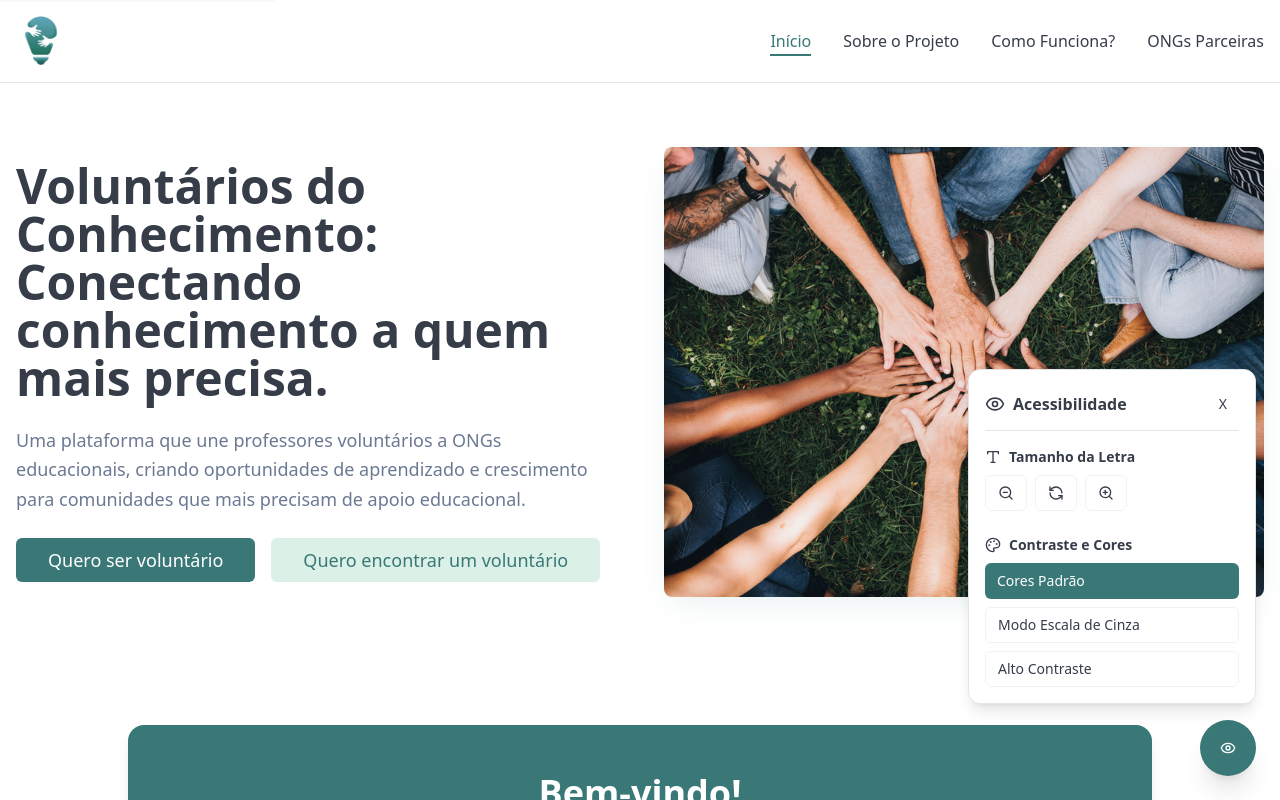
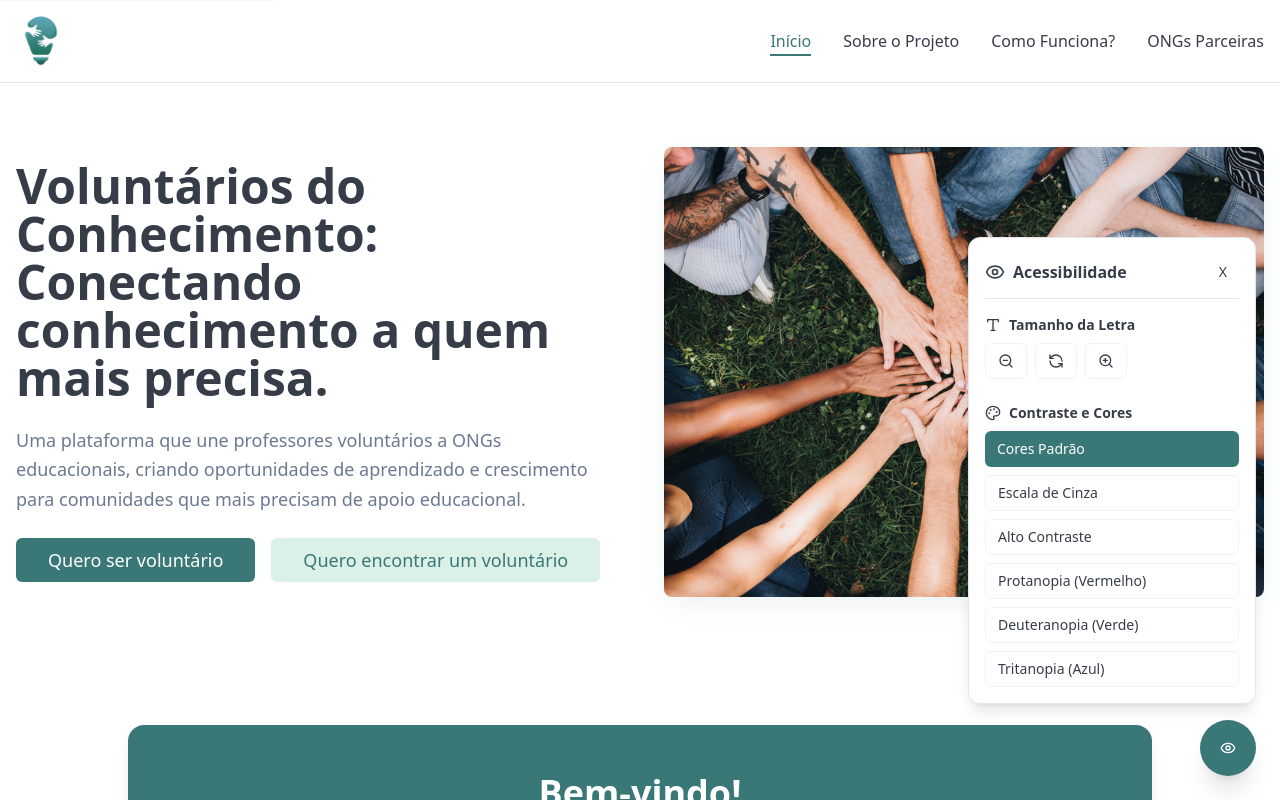
Before and after one commit to Yasfls/Projeto-Integrador-Acessibilidade, a React (Vite) app in the folder Front-End/: page / in a window 1280 px wide. Both pictures are taken after a click on the button "Abrir menu de acessibilidade". Shown: the top 800 px of the page. Built offline with nearby package versions, Linux system fonts and the light colour scheme.

Commit message:
adicionando mais 3 tipos de daltonismo

```diff
--- a/Front-End/src/components/AccessibilityMenu.tsx
+++ b/Front-End/src/components/AccessibilityMenu.tsx
@@ -12,6 +12,15 @@ export function AccessibilityMenu() {
     daltonismMode,
     setDaltonismMode
   } = useAccessibility();
+
+  const colorModes = [
+    { mode: 'none', label: 'Cores Padrão' },
+    { mode: 'grayscale', label: 'Escala de Cinza' },
+    { mode: 'high-contrast', label: 'Alto Contraste' },
+    { mode: 'protanopia', label: 'Protanopia (Vermelho)' },
+    { mode: 'deuteranopia', label: 'Deuteranopia (Verde)' },
+    { mode: 'tritanopia', label: 'Tritanopia (Azul)' },
+  ] as const;
 
   return (
     <div className="fixed bottom-6 right-6 z-[9999]">
@@ -47,30 +56,17 @@ export function AccessibilityMenu() {
               <Palette className="w-4 h-4" /> Contraste e Cores
             </span>
             <div className="flex flex-col gap-2">
-              <Button
-                variant={daltonismMode === 'none' ? 'default' : 'outline'}
-                size="sm"
-                className="w-full justify-start"
-                onClick={() => setDaltonismMode('none')}
-              >
-                Cores Padrão
-              </Button>
-              <Button
-                variant={daltonismMode === 'grayscale' ? 'default' : 'outline'}
-                size="sm"
-                className="w-full justify-start"
-                onClick={() => setDaltonismMode('grayscale')}
-              >
-                Modo Escala de Cinza
-              </Button>
-              <Button
-                variant={daltonismMode === 'high-contrast' ? 'default' : 'outline'}
-                size="sm"
-                className="w-full justify-start"
-                onClick={() => setDaltonismMode('high-contrast')}
-              >
-                Alto Contraste
-              </Button>
+              {colorModes.map(({ mode, label }) => (
+                <Button
+                  key={mode}
+                  variant={daltonismMode === mode ? 'default' : 'outline'}
+                  size="sm"
+                  className="w-full justify-start"
+                  onClick={() => setDaltonismMode(mode)}
+                >
+                  {label}
+                </Button>
+              ))}
             </div>
           </div>
         </div>
--- a/Front-End/src/contexts/AccessibilityContext.tsx
+++ b/Front-End/src/contexts/AccessibilityContext.tsx
@@ -1,6 +1,6 @@
 import React, { createContext, useContext, useState, useEffect } from 'react';
 
-type DaltonismMode = 'none' | 'grayscale' | 'high-contrast';
+type DaltonismMode = 'none' | 'grayscale' | 'high-contrast' | 'protanopia' | 'deuteranopia' | 'tritanopia';
 
 interface AccessibilityContextData {
   fontSizePercentage: number;
@@ -24,12 +24,24 @@ export const AccessibilityProvider: React.FC<{ children: React.ReactNode }> = ({
   useEffect(() => {
     const root = window.document.documentElement;
 
-    root.classList.remove('high-contrast-mode', 'grayscale-mode');
+    root.classList.remove(
+      'high-contrast-mode',
+      'grayscale-mode',
+      'protanopia-mode',
+      'deuteranopia-mode',
+      'tritanopia-mode'
+    );
 
     if (daltonismMode === 'high-contrast') {
       root.classList.add('high-contrast-mode');
     } else if (daltonismMode === 'grayscale') {
       root.classList.add('grayscale-mode');
+    } else if (daltonismMode === 'protanopia') {
+      root.classList.add('protanopia-mode');
+    } else if (daltonismMode === 'deuteranopia') {
+      root.classList.add('deuteranopia-mode');
+    } else if (daltonismMode === 'tritanopia') {
+      root.classList.add('tritanopia-mode');
     }
   }, [daltonismMode]);
 
```
Also changed, not shown: Front-End/src/index.css (+18 -0 lines).
